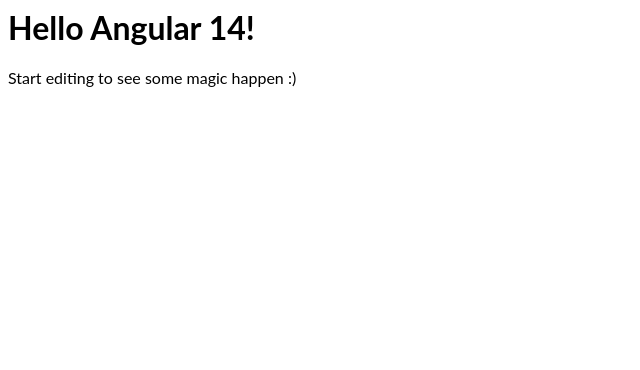
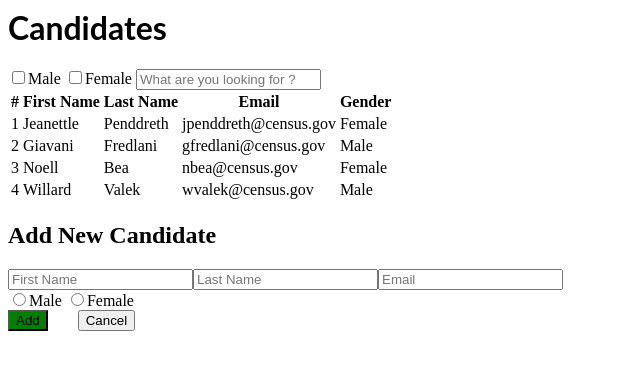
Before and after one commit to the-golden-girl/angular-dolly-bhatia-200521-mbjgax, an Angular app: page / in a window 1280 px wide. Shown: the top 370 px of the page, without its empty margins (0-640 px from the left). Built offline with nearby package versions, Linux system fonts and the light colour scheme.

Commit message:
4 files modified, 1 added

```diff
--- a/src/app/app.component.html
+++ b/src/app/app.component.html
@@ -1,4 +1 @@
-<hello name="{{ name }}"></hello>
-<p>
-  Start editing to see some magic happen :)
-</p>
+<hello [data]="data"></hello>
--- a/src/app/app.component.ts
+++ b/src/app/app.component.ts
@@ -3,8 +3,39 @@
 @Component({
   selector: 'my-app',
   templateUrl: './app.component.html',
-  styleUrls: [ './app.component.css' ]
+  styleUrls: ['./app.component.css']
 })
-export class AppComponent  {
-  name = 'Angular ' + VERSION.major;
+export class AppComponent {
+  name = 'Candidates';
+
+  data = [
+    {
+      id: 1,
+      first_name: 'Jeanettle',
+      last_name: 'Penddreth',
+      email: 'jpenddreth@census.gov',
+      gender: 'Female'
+    },
+    {
+      id: 2,
+      first_name: 'Giavani',
+      last_name: 'Fredlani',
+      email: 'gfredlani@census.gov',
+      gender: 'Male'
+    },
+    {
+      id: 3,
+      first_name: 'Noell',
+      last_name: 'Bea',
+      email: 'nbea@census.gov',
+      gender: 'Female'
+    },
+    {
+      id: 4,
+      first_name: 'Willard',
+      last_name: 'Valek',
+      email: 'wvalek@census.gov',
+      gender: 'Male'
+    }
+  ];
 }
--- /dev/null
+++ b/src/app/hello.component.html
@@ -0,0 +1,66 @@
+<!--  Candidates Heading -->
+<h1>Candidates</h1>
+
+<!--  checkbox -->
+<input id="maleCheckbox" #maleCheckbox
+      type="checkbox"
+      value="Male"
+      (click)='onCheckboxSelection("Male")' />Male
+<input id="femaleCheckbox" #femaleCheckbox
+      type="checkbox"
+      value="Female"
+      (click)='onCheckboxSelection("Female")'/>Female
+
+<!--  search input box -->
+<input type='search'
+      placeholder='What are you looking for ?'
+      [(ngModel)]="searchValue"
+      (keyup)="onSearch()">
+
+<!--  table -->
+<table>
+  <tr>
+    <th>#</th>
+    <th>First Name</th>
+    <th>Last Name</th>
+    <th>Email</th>
+    <th>Gender</th>
+  </tr>
+  <tr *ngFor='let item of data'>
+    <td>{{item.id}}</td>
+    <td>{{item.first_name}}</td>
+    <td>{{item.last_name}}</td>
+    <td>{{item.email}}</td>
+    <td>{{item.gender}}</td>
+  </tr>
+</table>
+
+<!--  Add New Candidate Heading -->
+<h2>Add New Candidate</h2>
+
+<!-- add user form -->
+<form [formGroup]="addForm">
+  <input type='text'
+        placeholder='First Name'
+        formControlName="firstName"/>
+  <input type='text'
+        placeholder='Last Name'
+        formControlName="lastName"/>
+  <input type='text'
+        placeholder='Email'
+        formControlName="email"/>
+  <br>
+  <input type='radio'
+        name='gender'
+        value='male'
+        formControlName="gender"/>Male
+  <input type='radio'
+        name='gender'
+        value='female'
+        formControlName="gender"/>Female
+  <br>
+  <button type="submit" (click)="onAdd()"
+    style="background-color: green">Add</button>
+  <button type="reset" (click)="onCancel()"
+  style="margin-left:30px;">Cancel</button>
+</form>
--- a/src/app/hello.component.ts
+++ b/src/app/hello.component.ts
@@ -1,10 +1,89 @@
-import { Component, Input } from '@angular/core';
+import { Component, Input, OnInit } from '@angular/core';
+import { FormControl, FormGroup } from '@angular/forms';
 
 @Component({
   selector: 'hello',
-  template: `<h1>Hello {{name}}!</h1>`,
-  styles: [`h1 { font-family: Lato; }`]
+  templateUrl: './hello.component.html',
+  styles: [
+    `
+      h1 {
+        font-family: Lato;
+      }
+    `
+  ]
 })
-export class HelloComponent  {
-  @Input() name: string;
+export class HelloComponent implements OnInit {
+  @Input() data: any;
+  addForm;
+  userId: number = 4;
+  originalData;
+  isMaleSelected: boolean = false;
+  isFemaleSelected: boolean = false;
+  searchValue: string;
+
+  ngOnInit() {
+    this.originalData = new Object(this.data);
+    this.initializeForm();
+  }
+
+  initializeForm() {
+    this.addForm = new FormGroup({
+      firstName: new FormControl(''),
+      lastName: new FormControl(''),
+      email: new FormControl(''),
+      gender: new FormControl('')
+    });
+  }
+
+  onAdd() {
+    let userInput = {
+      id: this.userId + 1,
+      first_name: this.addForm.value.firstName,
+      last_name: this.addForm.value.lastName,
+      email: this.addForm.value.email,
+      gender: this.addForm.value.gender
+    };
+    this.data.push(userInput);
+    this.initializeForm();
+  }
+
+  onCancel() {
+    this.initializeForm();
+  }
+
+  onCheckboxSelection(value) {
+    if (value === 'Male') {
+      this.isMaleSelected = this.isMaleSelected === true ? false : true;
+    } else {
+      this.isFemaleSelected = this.isFemaleSelected === true ? false : true;
+    }
+    if (this.isMaleSelected && this.isFemaleSelected) {
+      this.data = this.originalData;
+    } else if (this.isMaleSelected) {
+      this.data = this.data.filter(obj => {
+        return obj.gender === 'Male';
+      });
+    } else if (this.isFemaleSelected) {
+      this.data = this.data.filter(obj => {
+        return obj.gender === 'Female';
+      });
+    } else {
+      this.data = this.originalData;
+    }
+  }
+
+  onSearch() {
+    console.log(this.searchValue);
+    if (this.searchValue && this.searchValue.length > 0) {
+      this.data = this.data.filter(obj => {
+        return (
+          obj.first_name.includes(this.searchValue) ||
+          obj.last_name.includes(this.searchValue) ||
+          obj.email.includes(this.searchValue)
+        );
+      });
+    } else {
+      this.data = this.originalData;
+    }
+  }
 }
```
Also changed, not shown: src/app/app.module.ts (+5 -5 lines).
